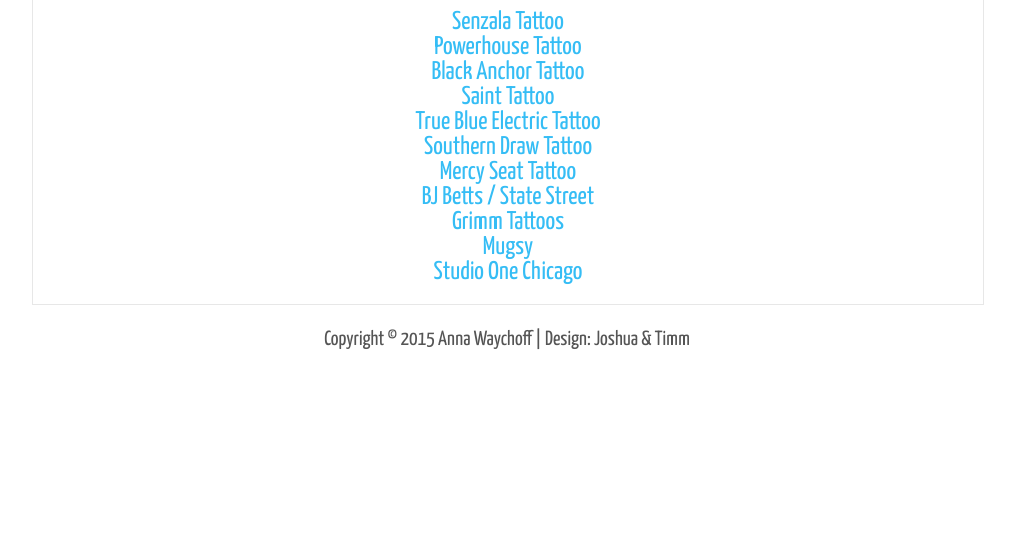
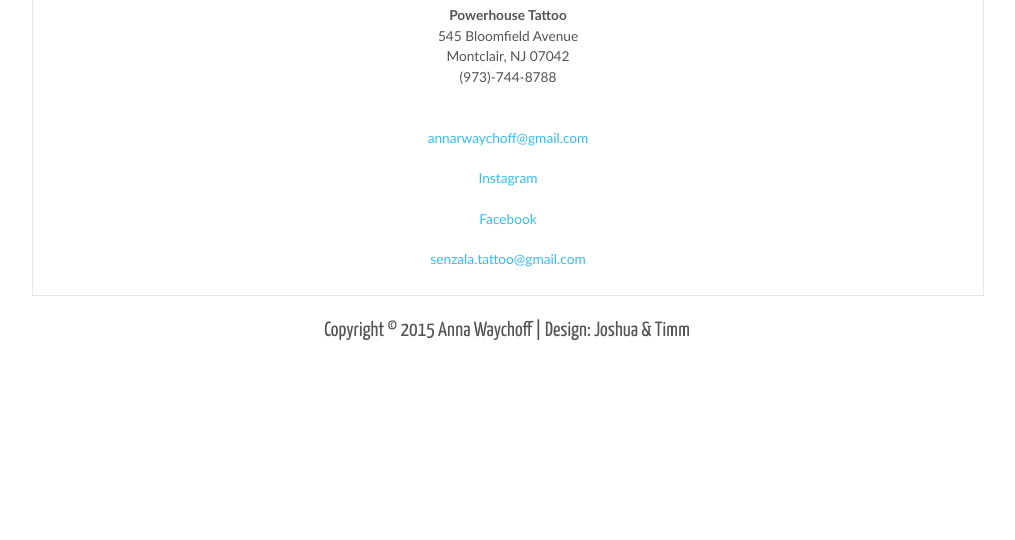
Before and after one commit to timmvt/anna_tats, a plain HTML site: page contact.html in a window 1280 px wide. Shown: the part 260-800 px from the top of the page, without its empty margins (133-1148 px from the left). Drawn offline with Linux system fonts and the light colour scheme.

Commit message:
Updating contact and links pages

```diff
--- a/contact.html
+++ b/contact.html
@@ -43,24 +43,20 @@
     <div id="site_content">
     <div id="content">
 
-        <h1>Links</h1>
+<h1>Contact us</h1>
 
-        <h3>
+<p>
+<b>Powerhouse Tattoo</b><br>
+545 Bloomfield Avenue<br>
+Montclair, NJ 07042<br>
+(973)-744-8788</p><p>
 
-<a href="http://www.senzalatattoo.com">Senzala Tattoo</a><br>
-<a href="http://www.powerhousetattoo.com/home.html">Powerhouse Tattoo</a><br>
-<a href="http://www.blackanchortattoo.com">Black Anchor Tattoo</a><br>
-<a href="http://www.sainttattoo.com">Saint Tattoo</a><br>
-<a href="http://www.trueblueelectrictattoo.com">True Blue Electric Tattoo</a><br>
-<a href="http://www.southerndrawtattoo.net">Southern Draw Tattoo</a><br>
-<a href="http://www.mercyseattattoo.com">Mercy Seat Tattoo</a><br>
-<a href="http://www.bjbetts.com/State_Street.html">BJ Betts / State Street</a><br>
-<a href="https://www.facebook.com/pages/Grimm-Tattoos/213619520085">Grimm Tattoos</a><br>
-<a href="http://followgram.me/notmugsy">Mugsy</a><br>
-<a href="http://www.studioonechicago.com">Studio One Chicago</a><br>
+</p><p>
 
-
-</h3>
+<a href="mailto:annarwaychoff@gmail.com">annarwaychoff@gmail.com</a></p><p>
+<a href="http://instagram.com/annawaychoff">Instagram</a></p><p>
+<a href="https://www.facebook.com/anna.waychoff?ref=tn_tnmn">Facebook</a></p><p>
+<a href="mailto:senzala.tattoo@gmail.com">senzala.tattoo@gmail.com</a>
 
       </div>
     </div>
```
Also changed, not shown: links.html (+18 -2 lines).
